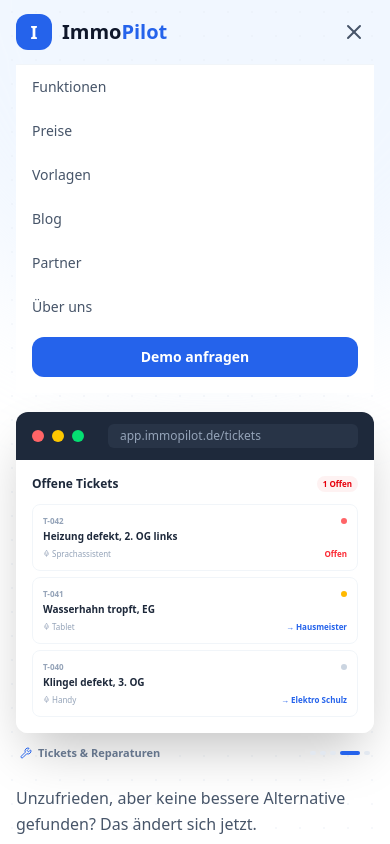
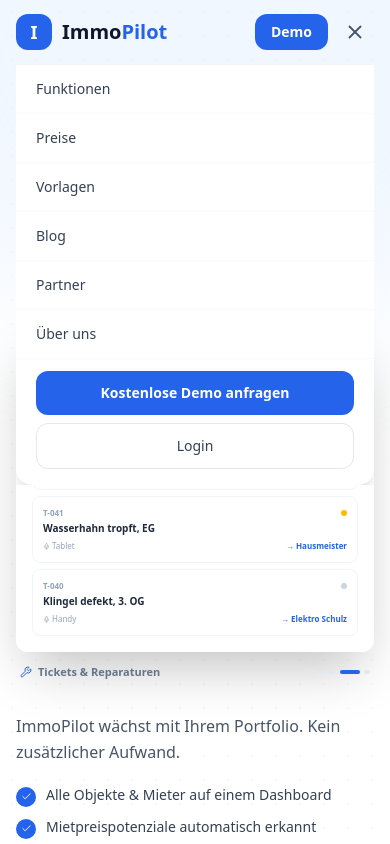
Before and after one commit to SecurityDocs/immopilot-website, a Next.js app: page / in a window 390 px wide. Both pictures are taken after a click on the button 354 px from the left and 32 px from the top of the page. Shown: the top 844 px of the page. Built offline with nearby package versions, Linux system fonts and the light colour scheme.

Commit message:
Navbar: Logo -> /, mobile menu fix, mehr Platz; Hero: KI-Badge raus, Personas auto-cyclen, mobile Abstände

```diff
--- a/app/components/Hero.tsx
+++ b/app/components/Hero.tsx
@@ -248,11 +248,21 @@ export default function Hero() {
   const [activeSlide, setActiveSlide] = useState(0);
   const [touchStart, setTouchStart] = useState<number | null>(null);
 
+  // Wird manuell gesetzt -> pausiert Auto-Cycle
+  const [manualPersona, setManualPersona] = useState(false);
+
   // Auto-rotate slides
   useEffect(() => {
     const t = setInterval(() => setActiveSlide((p) => (p + 1) % slides.length), 2600);
     return () => clearInterval(t);
   }, [activeSlide]);
+
+  // Auto-cycle personas (Fragen) alle 4 Sekunden
+  useEffect(() => {
+    if (manualPersona) return;
+    const t = setInterval(() => setActivePersona((p) => (p + 1) % personas.length), 4000);
+    return () => clearInterval(t);
+  }, [manualPersona]);
 
   const handleTouchStart = (e: React.TouchEvent) => setTouchStart(e.touches[0].clientX);
   const handleTouchEnd = (e: React.TouchEvent) => {
@@ -279,18 +289,12 @@ export default function Hero() {
 
           {/* Left: Content */}
           <div className="max-w-xl">
-            {/* Badge */}
-            <div className="inline-flex items-center gap-2 px-4 py-1.5 rounded-full bg-primary-50 border border-primary-200 mb-6">
-              <Sparkles size={13} className="text-primary-600" />
-              <span className="text-xs font-semibold text-primary-700 uppercase tracking-wider">KI-Hausverwaltung · Made in Germany</span>
-            </div>
-
             {/* Persona pills */}
             <div className="flex flex-wrap gap-2 mb-7">
               {personas.map((p, i) => (
                 <button
                   key={p.id}
-                  onClick={() => setActivePersona(i)}
+                  onClick={() => { setActivePersona(i); setManualPersona(true); }}
                   className={`text-xs font-semibold px-3.5 py-1.5 rounded-full border transition-all ${
                     i === activePersona
                       ? "bg-primary-600 text-white border-primary-600"
@@ -312,7 +316,7 @@ export default function Hero() {
             </h1>
 
             {/* Mobile mockup */}
-            <div className="mt-6 lg:hidden" onTouchStart={handleTouchStart} onTouchEnd={handleTouchEnd}>
+            <div className="mt-8 lg:hidden" onTouchStart={handleTouchStart} onTouchEnd={handleTouchEnd}>
               <BrowserMockup url={`app.immopilot.de/${slide.url}`}>
                 <div key={`m-${activeSlide}`} style={{ animation: "slide-up 0.25s ease-out forwards" }} className="min-h-[240px]">
                   {slide.content}
@@ -330,7 +334,7 @@ export default function Hero() {
             </div>
 
             {/* Sub text + Bullets */}
-            <div key={`sub-${activePersona}`} style={{ animation: "slide-up 0.35s ease-out forwards" }}>
+            <div key={`sub-${activePersona}`} style={{ animation: "slide-up 0.35s ease-out forwards" }} className="mt-8">
               <p className="mt-6 text-base sm:text-lg text-slate-600 leading-relaxed">
                 {persona.sub}
               </p>
@@ -347,7 +351,7 @@ export default function Hero() {
             </div>
 
             {/* CTAs */}
-            <div className="mt-8 flex flex-col sm:flex-row gap-3">
+            <div className="mt-8 sm:mt-10 flex flex-col sm:flex-row gap-3">
               <a href="#contact" className="inline-flex items-center justify-center gap-2 px-6 py-3.5 rounded-xl bg-primary-600 text-white font-semibold text-base hover:bg-primary-700 transition-all shadow-lg shadow-primary-600/20">
                 Kostenlose Demo anfragen <ArrowRight size={16} />
               </a>
--- a/app/components/Navbar.tsx
+++ b/app/components/Navbar.tsx
@@ -26,14 +26,14 @@ export default function Navbar() {
     <nav
       className={`fixed top-0 left-0 right-0 z-50 transition-all duration-300 ${
         scrolled
-          ? "bg-white/90 backdrop-blur-xl shadow-sm border-b border-slate-100"
+          ? "bg-white/95 backdrop-blur-xl shadow-sm border-b border-slate-100"
           : "bg-transparent"
       }`}
     >
       <div className="max-w-7xl mx-auto px-4 sm:px-6 lg:px-8">
         <div className="flex items-center justify-between h-16 lg:h-20">
-          {/* Logo */}
-          <a href="#" className="flex items-center gap-2.5">
+          {/* Logo → Homepage */}
+          <a href="/" className="flex items-center gap-2.5 flex-shrink-0">
             <div className="w-9 h-9 rounded-xl bg-primary-600 flex items-center justify-center">
               <span className="text-white font-bold text-lg">I</span>
             </div>
@@ -43,20 +43,20 @@ export default function Navbar() {
           </a>
 
           {/* Desktop Nav */}
-          <div className="hidden lg:flex items-center gap-8">
+          <div className="hidden lg:flex items-center gap-6 xl:gap-8">
             {navLinks.map((link) => (
               <a
                 key={link.href}
                 href={link.href}
-                className="text-sm font-medium text-slate-600 hover:text-primary-600 transition-colors"
+                className="text-sm font-medium text-slate-600 hover:text-primary-600 transition-colors whitespace-nowrap"
               >
                 {link.label}
               </a>
             ))}
           </div>
 
-          {/* CTA */}
-          <div className="hidden lg:flex items-center gap-3">
+          {/* CTA Desktop */}
+          <div className="hidden lg:flex items-center gap-3 flex-shrink-0">
             <a
               href="#contact"
               className="text-sm font-medium text-slate-600 hover:text-primary-600 transition-colors"
@@ -65,44 +65,65 @@ export default function Navbar() {
             </a>
             <a
               href="#contact"
-              className="inline-flex items-center justify-center px-5 py-2.5 rounded-xl bg-primary-600 text-white text-sm font-semibold hover:bg-primary-700 transition-colors shadow-lg shadow-primary-600/20"
+              className="inline-flex items-center justify-center px-5 py-2.5 rounded-xl bg-primary-600 text-white text-sm font-semibold hover:bg-primary-700 transition-colors shadow-lg shadow-primary-600/20 whitespace-nowrap"
             >
               Demo anfragen
             </a>
           </div>
 
-          {/* Mobile toggle */}
-          <button
-            onClick={() => setMobileOpen(!mobileOpen)}
-            className="lg:hidden p-2 text-slate-600"
-          >
-            {mobileOpen ? <X size={24} /> : <Menu size={24} />}
-          </button>
+          {/* Mobile: CTA + Hamburger */}
+          <div className="flex lg:hidden items-center gap-2">
+            <a
+              href="#contact"
+              className="inline-flex items-center justify-center px-4 py-2 rounded-xl bg-primary-600 text-white text-sm font-semibold hover:bg-primary-700 transition-colors"
+            >
+              Demo
+            </a>
+            <button
+              onClick={() => setMobileOpen(!mobileOpen)}
+              className="p-2 text-slate-600 hover:bg-slate-100 rounded-xl transition-colors"
+              aria-label="Menue oeffnen"
+            >
+              {mobileOpen ? <X size={22} /> : <Menu size={22} />}
+            </button>
+          </div>
         </div>
 
-        {/* Mobile Menu */}
-        {mobileOpen && (
-          <div className="lg:hidden bg-white border-t border-slate-100 pb-4">
+        {/* Mobile Menu — slide down */}
+        <div
+          className={`lg:hidden overflow-hidden transition-all duration-300 ${
+            mobileOpen ? "max-h-[500px] opacity-100" : "max-h-0 opacity-0"
+          }`}
+        >
+          <div className="bg-white border-t border-slate-100 rounded-b-2xl shadow-xl pb-4">
             {navLinks.map((link) => (
               <a
                 key={link.href}
                 href={link.href}
                 onClick={() => setMobileOpen(false)}
-                className="block px-4 py-3 text-sm font-medium text-slate-600 hover:bg-slate-50"
+                className="block px-5 py-3.5 text-sm font-medium text-slate-700 hover:bg-slate-50 hover:text-primary-600 transition-colors border-b border-slate-50 last:border-b-0"
               >
                 {link.label}
               </a>
             ))}
-            <div className="px-4 pt-2">
+            <div className="px-5 pt-3">
               <a
                 href="#contact"
-                className="block w-full text-center px-5 py-2.5 rounded-xl bg-primary-600 text-white text-sm font-semibold"
+                onClick={() => setMobileOpen(false)}
+                className="block w-full text-center px-5 py-3 rounded-xl bg-primary-600 text-white text-sm font-semibold hover:bg-primary-700 transition-colors"
               >
-                Demo anfragen
+                Kostenlose Demo anfragen
+              </a>
+              <a
+                href="#contact"
+                onClick={() => setMobileOpen(false)}
+                className="block w-full text-center px-5 py-3 mt-2 rounded-xl border border-slate-200 text-slate-700 text-sm font-medium hover:bg-slate-50 transition-colors"
+              >
+                Login
               </a>
             </div>
           </div>
-        )}
+        </div>
       </div>
     </nav>
   );
```
